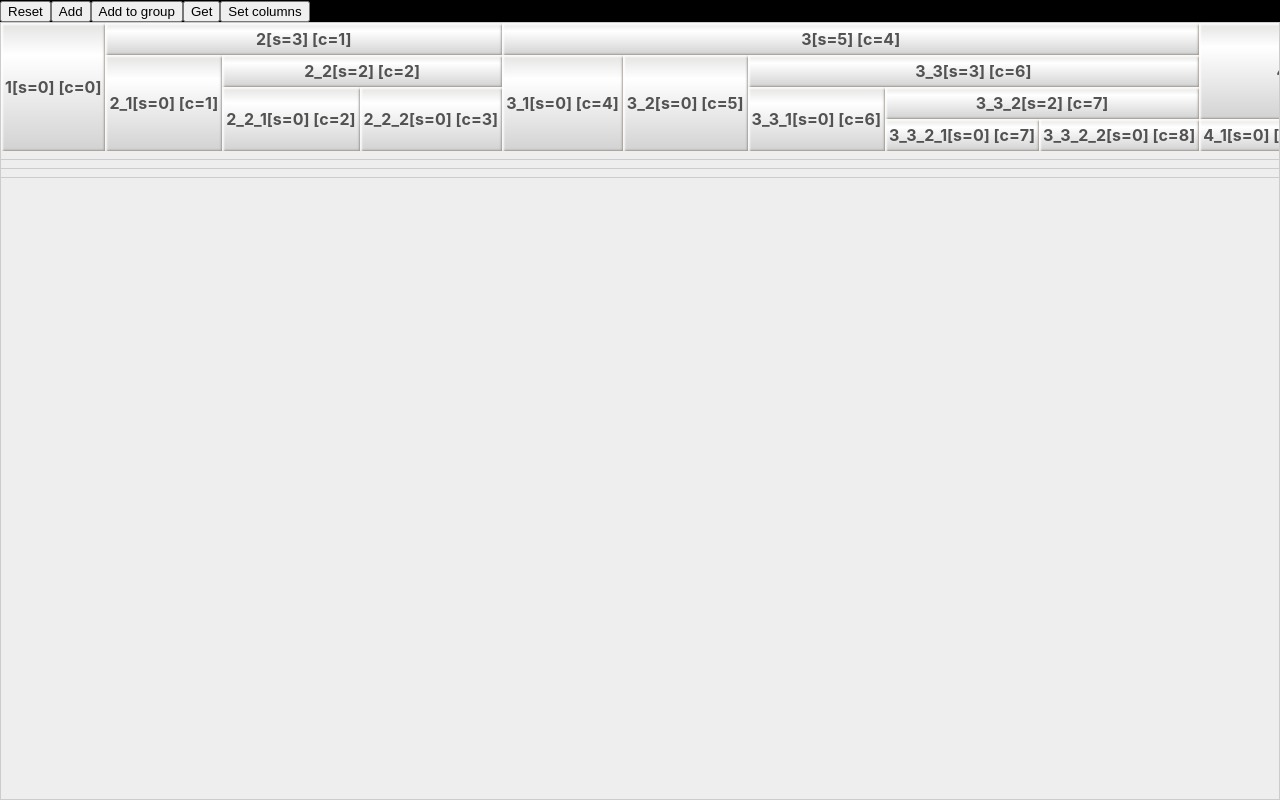
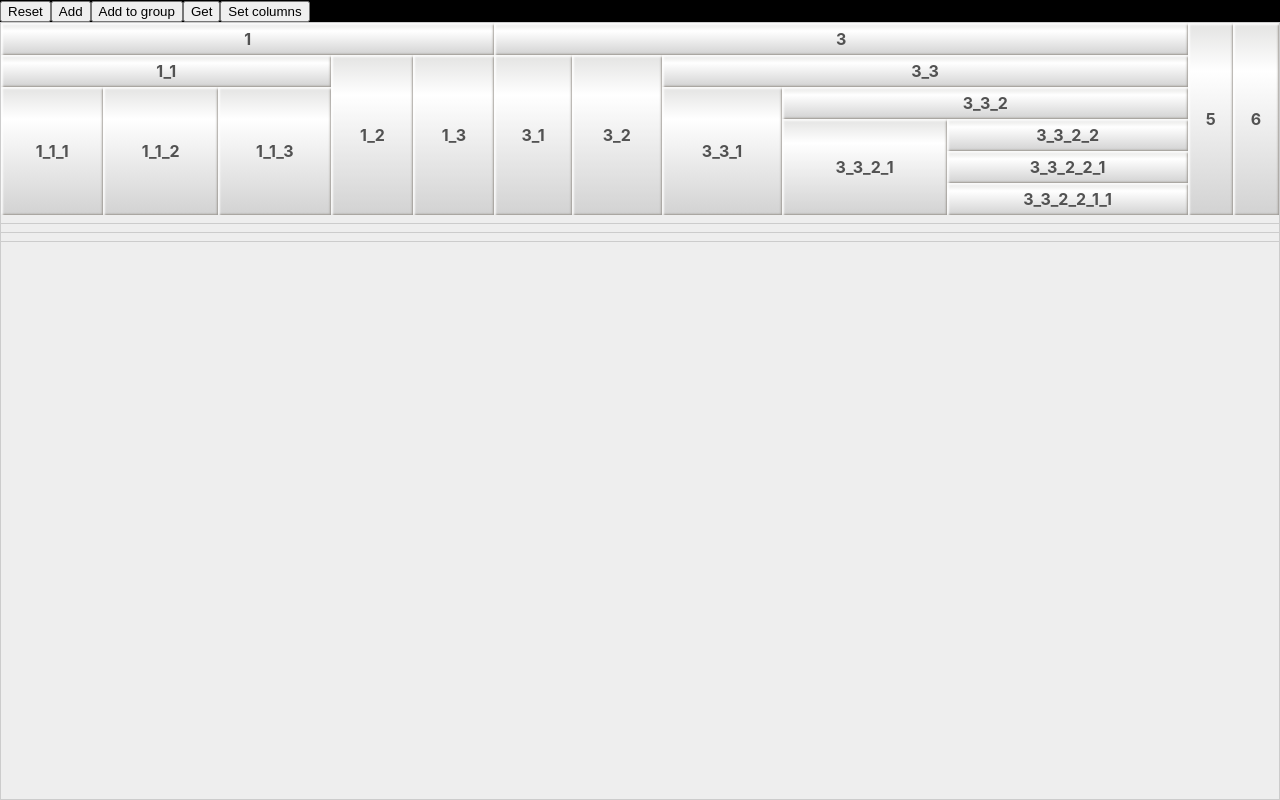
Before and after one commit to jorenlai/jrsymphony, a React (Create React App) app: page /table in a window 1280 px wide. Built offline with nearby package versions, Linux system fonts and the light colour scheme.

Commit message:
table three header resize

```diff
--- a/src/AppTable.js
+++ b/src/AppTable.js
@@ -273,28 +273,20 @@ function AppTable() {
 			ref={ref1}
 			columns={[
 				{name:'Test',label:'1'
-					// ,columns:[
-					// 	{name:'Test21',label:'1_1'
-					// 		,columns:[
-					// 			{name:'Test21',label:'1_1_1'}
-					// 			,{name:'Test21',label:'1_1_2'}
-					// 		]
-					// 	}
-					// 	,{name:'Test22',label:'1_2'}
-					// 	,{name:'Test22',label:'1_3'}
-					// ]
-				}
-				,{name:'Test2',label:'2'
 					,columns:[
-						{name:'Test21',label:'2_1'}
-						,{name:'Test21',label:'2_2'
+						{name:'Test21',label:'1_1'
 							,columns:[
-								{name:'Test21',label:'2_2_1'}
-								,{name:'Test21',label:'2_2_2'}
+								{name:'Test21',label:'1_1_1',xdescribewidth:'20%'}
+								,{name:'Test21',label:'1_1_2',xwidth:'20%'}
+								,{name:'Test21',label:'1_1_3',xwidth:'20%'}
 							]
+
 						}
+						,{name:'Test22',label:'1_2',xwidth:'30%'}
+						,{name:'Test22',label:'1_3',xwidth:'30%'}
 					]
 				}
+
 				,{name:'Test',label:'3'
 					,columns:[
 						{name:'Test21',label:'3_1'}
@@ -305,7 +297,15 @@ function AppTable() {
 								,{name:'Test21',label:'3_3_2'
 									,columns:[
 										{name:'Test21',label:'3_3_2_1'}
-										,{name:'Test21',label:'3_3_2_2'}
+										,{name:'Test21',label:'3_3_2_2'
+											,columns:[
+												{name:'Test21',label:'3_3_2_2_1'
+													,columns:[
+														{name:'Test21',label:'3_3_2_2_1_1'}
+													]
+												}
+											]
+										}
 									]
 								}
 							]
@@ -313,13 +313,34 @@ function AppTable() {
 						}
 					]
 				}
-				,{name:'Test2',label:'4'
-					,rowSpan:3
-					,columns:[
-						{name:'Test21',label:'4_1'}
-						,{name:'Test21',label:'4_2'}
-					]
-				}
+
+				// ,{name:'Test2',label:'2'
+				// 	,columns:[
+				// 		{name:'Test21',label:'2_1'}
+				// 		,{name:'Test21',label:'2_2'
+				// 			,rowSpan:4
+				// 			,columns:[
+				// 				{name:'Test21',label:'2_2_1'}
+				// 				,{name:'Test21',label:'2_2_2'}
+				// 			]
+				// 		}
+				// 	]
+				// }
+
+				// ,{name:'Test2',label:'4'
+				// 	,columns:[
+				// 		{name:'Test21',label:'4_1'}
+				// 		,{name:'Test21',label:'4_2'
+				// 			,columns:[
+				// 				{name:'Test21',label:'4_2_1'}
+				// 			]
+				// 		}
+				// 	]
+				// }
+				,{name:'Test2',label:'5'}
+				,{name:'Test2',label:'6'}
+				// ,{name:'Test2',label:'7'}
+				// ,{name:'Test2',label:'8'}
 			]}
 			get={{
 				url:'api/list.json'
--- a/src/jrs/JRTable/Slider.jsx
+++ b/src/jrs/JRTable/Slider.jsx
@@ -26,14 +26,14 @@ export default class Slider extends React.Component {
         const column=this.props.column
         return <StyledSlider
             ref={this.sliderRef}
-            onMouseDown={()=>{
+            onMouseDown={(e)=>{
                 // po('this.props.table.sliderLineRef',this.props.table.sliderLineRef)
-                po('column',column)
+                // po('column',column)
                 sliderLine?.start(
-                    true
-                    ,this.sliderRef.current.getBoundingClientRect()
-                    ,this.props.thRef.current.getBoundingClientRect()
+                    this.sliderRef//.current.getBoundingClientRect()
+                    ,this.props.thRef//.current.getBoundingClientRect()
                     ,column
+                    ,e
                 )
             }}
         />
--- a/src/jrs/JRTable/SliderLine.jsx
+++ b/src/jrs/JRTable/SliderLine.jsx
@@ -26,27 +26,48 @@ export default class SliderLine extends React.Component {
         window.removeEventListener('mousemove',this.move)
         window.removeEventListener('mouseup',this.stop)
     }
-    move=(e)=>{
-        const min=this.thP.x+10
-        const x=e.clientX>=min
-            ?e.clientX
+    move=({clientX,...e})=>{
+        const {th,selectedCols}=this.data
+        const {left}=th.getBoundingClientRect()
+
+        const min=left+10
+        const x=clientX>=min
+            ?clientX
             :min
 
+        const width=x-left
+        po(left,clientX,width)
         this.ref.current.style.left=x+'px'
+
+
+        selectedCols.forEach((col,index)=>{
+            // po('col',col)
+            const totalWidth=selectedCols.reduce((aco,{offsetWidth})=>aco+offsetWidth,0)
+            const widthRates=selectedCols.map(({offsetWidth})=>{
+                return 100*(offsetWidth/totalWidth)
+            })
+
+            const _width=Math.round((width/100)*widthRates[index])
+            // po('width',width)
+            col.style.width=_width+'px'
+        })
+    }
+    start(sliderRef,thPRef,column){
+
+        const selectedCols=[...this.props.table.colGroupRef.current.children].slice(column.columnNo,column.columnNo+(column.colSpan??1))
+
+        this.data={
+            selectedCols
+            ,slider:sliderRef.current
+            ,th:thPRef.current
+        }
+        this.ref.current.style.left=(thPRef.current.getBoundingClientRect().right-2)+'px'
+        this.setState({show:true})
+
         document.body.style.cursor='col-resize'
+        window.addEventListener('mousemove',this.move)
+        window.addEventListener('mouseup',this.stop)
 
-        const col=this.props.table.colGroupRef.current.children[this.column.columnNo]
-        col.style.width=2+(e.clientX-this.thP.x)+'px'
-    }
-    start(show,p,thP,column){
-        this.thP=thP
-        this.column=column
-        this.setState({show:true})
-        if(show) {
-            window.addEventListener('mousemove',this.move)
-            window.addEventListener('mouseup',this.stop)
-            this.ref.current.style.left=((p.x+p.width)-2)+'px'
-        }
     }
     render(){
         return <StyledSliderLine
--- a/src/jrs/JRTable/THead.jsx
+++ b/src/jrs/JRTable/THead.jsx
@@ -26,8 +26,8 @@ const Ths=({deep,rowColumn,rowIndex,table})=>{
             rowSpan={column.rowSpan ?? (column.isLeaf&&(deep>rowIndex)?deep-rowIndex+1:null)}
         >
             {flexType(column.label,table)}
-            [s={column.colSpan??0}]
-            [c={column.columnNo??0}]
+            {/* [s={column.colSpan??0}]
+            [c={column.columnNo??0}] */}
             {
                 table.props.resizableColumns===true
                 && <Slider table={table} thRef={thRef} column={column}/>
@@ -48,8 +48,6 @@ export const HeadTrs=({columns:_columns,trClassName,table})=>{
 }
 
 export const THead=({columns,leafColumns,table})=>{
-    // po('--THead--')
-    // po('columns',columns)
     return <>
         <thead>
             <HeadTrs columns={columns} table={table}/>
```
